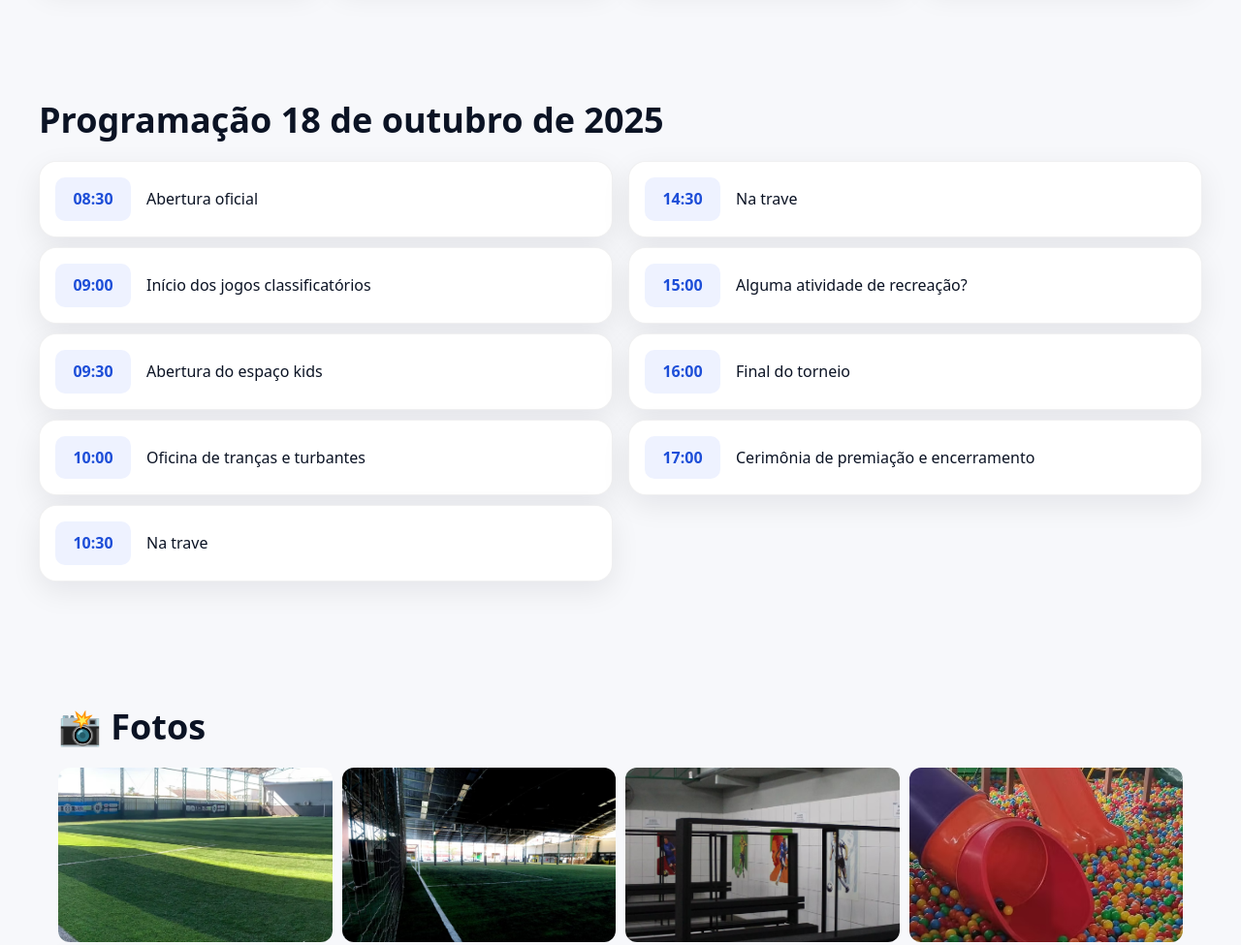
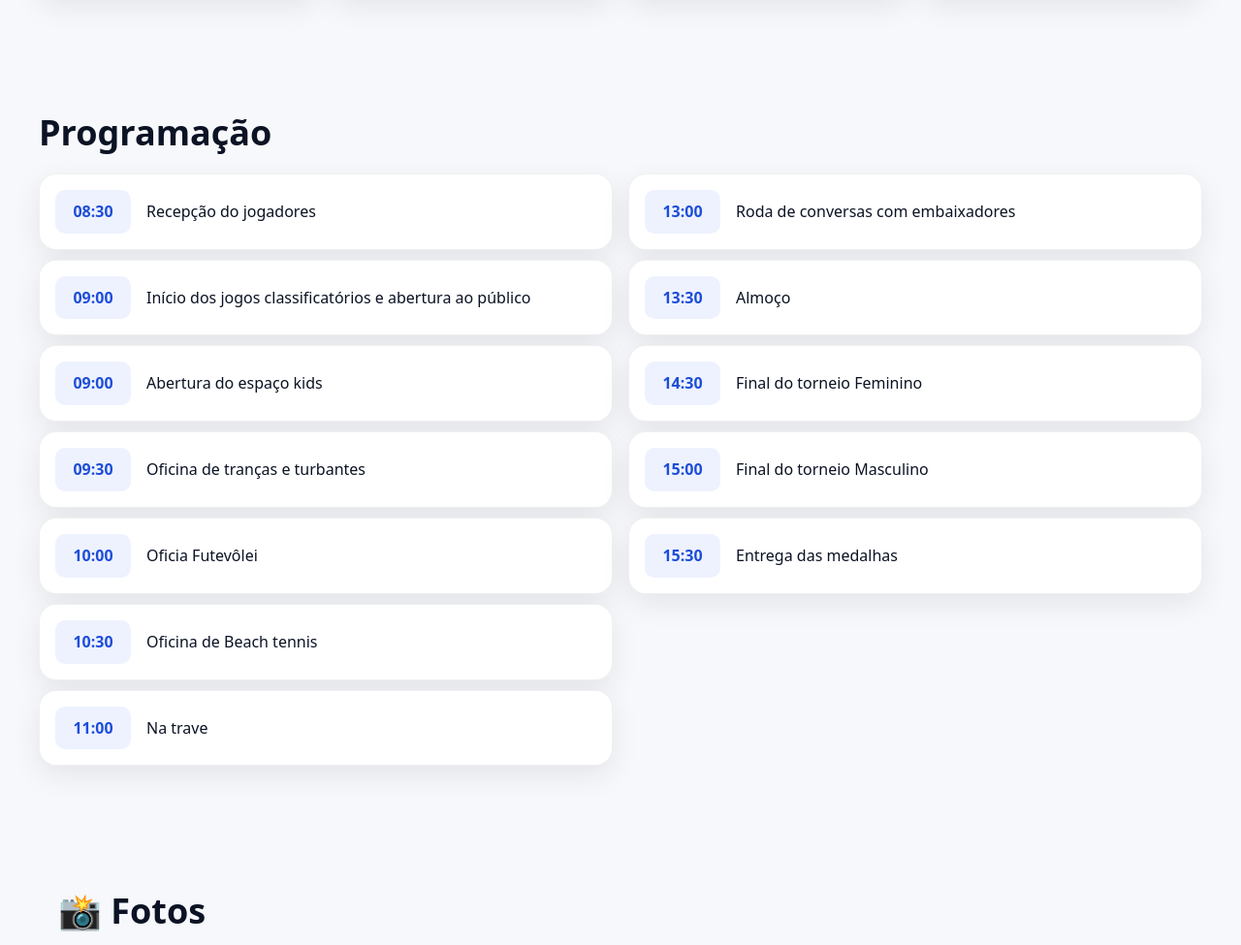
Before and after one commit to rbgargioni/perifa, a plain HTML site: page index.html in a window 1280 px wide. Shown: the part 1536-2511 px from the top of the page at 97% size. Drawn offline with Linux system fonts and the light colour scheme.

Commit message:
Alteração da Hora

```diff
--- a/index.html
+++ b/index.html
@@ -58,7 +58,7 @@
         <!--<span class="badge">19 • OUT • 2025 — Domingo</span>-->
 <span style="color:#003366; font-weight:bold; font-family: Arial, sans-serif;">PERIFA</span><span style="color:#E30613; font-weight:bold; font-family: Arial, sans-serif;">7</span>
          Unindo esporte, saúde, cultura e cidadania.</h1>
-        <p>No sábado, 18 de outubro, das 08:30 às 17:00, vai rolar o Perifa7, na HD Sports Complex.</p>
+        <p>NNeste sábado, 18 de outubro, às 9h, o Perifa7 toma conta da HD Sports Complex! Um evento que celebra o esporte, a união e o talento das periferias, conectando atletas, torcidas e muita energia positiva. Venha prestigiar, torcer e se inspirar com esta grande iniciativa!</p>
         <div class="actions">
          <!-- <a class="btn primary" href="#inscricao">Quero participar</a>-->
           <a class="btn primary" href="#programacao">Ver programação</a>
@@ -115,21 +115,24 @@
     <!-- PROGRAMAÇÃO -->
     <section id="programacao">
       <div class="container">
-        <h2 class="section-title">Programação 18 de outubro de 2025</h2>
+        <h2 class="section-title">Programação</h2>
         <div class="schedule">
           <div class="period">
-            <div class="slot"><div class="hour">08:30</div><div>Abertura oficial</div></div>
-            <div class="slot"><div class="hour">09:00</div><div>Início dos jogos classificatórios</div></div>
-            <div class="slot"><div class="hour">09:30</div><div>Abertura do espaço kids</div></div>
-            <div class="slot"><div class="hour">10:00</div><div>Oficina de tranças e turbantes</div></div>
-            <div class="slot"><div class="hour">10:30</div><div>Na trave</div></div>
+            <div class="slot"><div class="hour">08:30</div><div>Recepção do jogadores</div></div>
+            <div class="slot"><div class="hour">09:00</div><div>Início dos jogos classificatórios e abertura ao público</div></div>
+            <div class="slot"><div class="hour">09:00</div><div>Abertura do espaço kids</div></div>
+            <div class="slot"><div class="hour">09:30</div><div>Oficina de tranças e turbantes</div></div>
+            <div class="slot"><div class="hour">10:00</div><div>Oficia Futevôlei</div></div>
+            <div class="slot"><div class="hour">10:30</div><div>Oficina de Beach tennis</div></div>
+            <div class="slot"><div class="hour">11:00</div><div>Na trave</div></div>
           </div>
 
           <div class="period">
-            <div class="slot"><div class="hour">14:30</div><div>Na trave</div></div>
-            <div class="slot"><div class="hour">15:00</div><div>Alguma atividade de recreação?</div></div>
-            <div class="slot"><div class="hour">16:00</div><div>Final do torneio</div></div>
-            <div class="slot"><div class="hour">17:00</div><div>Cerimônia de premiação e encerramento</div></div>
+            <div class="slot"><div class="hour">13:00</div><div>Roda de conversas com embaixadores</div></div>
+            <div class="slot"><div class="hour">13:30</div><div>Almoço</div></div>
+            <div class="slot"><div class="hour">14:30</div><div>Final do torneio Feminino</div></div>
+            <div class="slot"><div class="hour">15:00</div><div>Final do torneio Masculino</div></div>
+            <div class="slot"><div class="hour">15:30</div><div>Entrega das medalhas</div></div>
           </div>
         </div>
       </div>
```
Also changed, not shown: Index.html (+14 -11 lines).
